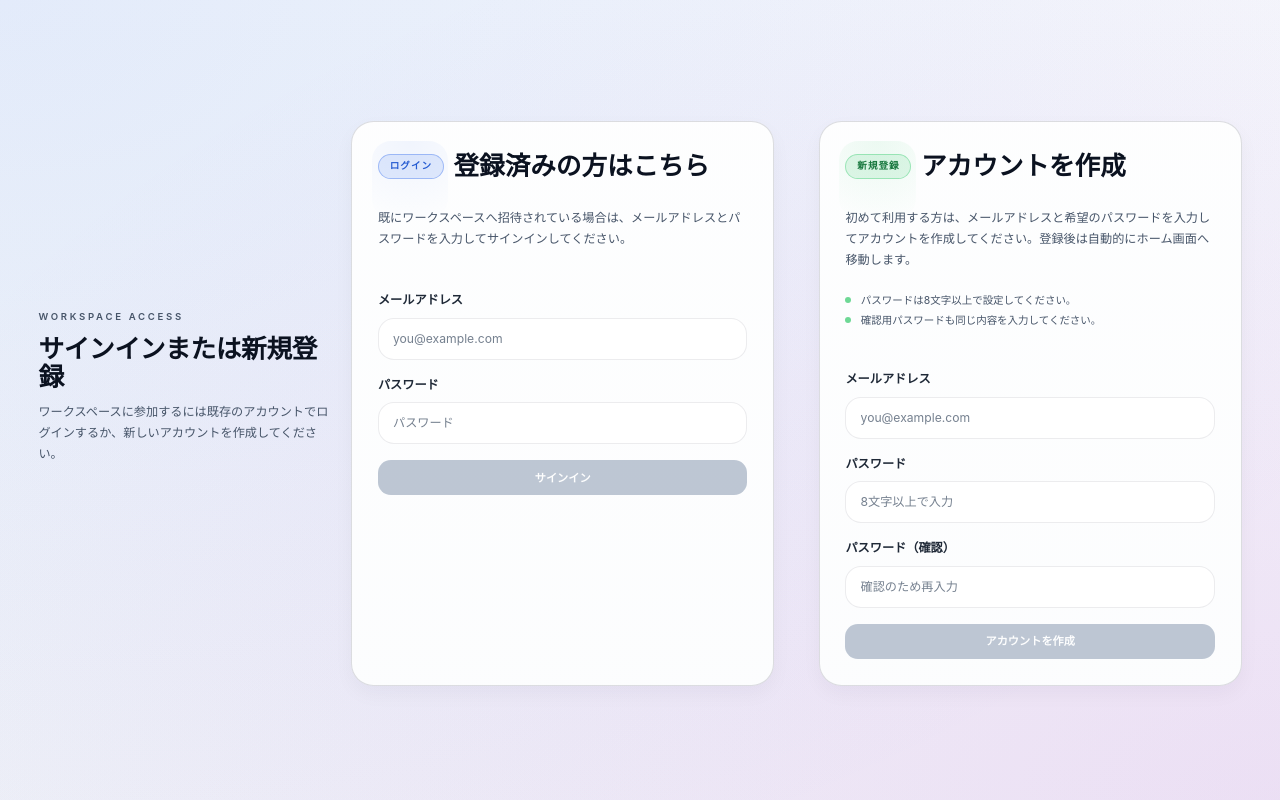
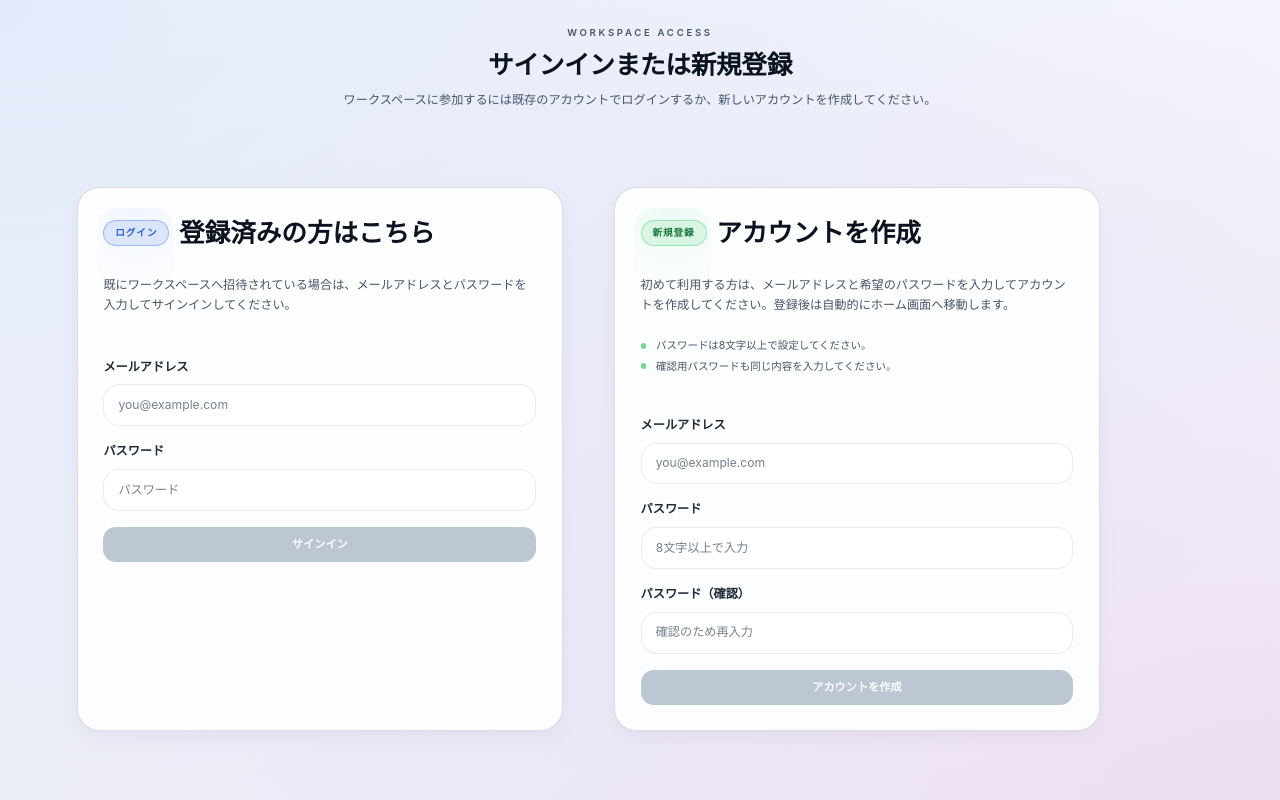
Before and after one commit to ist-h-i/todo-generator, an Angular app in the folder frontend/: page /login in a window 1280 px wide. Built offline with nearby package versions, Linux system fonts and the light colour scheme.

Commit message:
style: widen auth cards

```diff
--- a/frontend/src/styles/pages/_auth.scss
+++ b/frontend/src/styles/pages/_auth.scss
@@ -1,9 +1,12 @@
 .auth-page {
   min-height: 100vh;
   display: flex;
+  flex-direction: column;
   align-items: center;
-  justify-content: center;
-  padding: clamp(3rem, 6vw, 4.5rem) var(--shell-inline-padding, 1.5rem);
+  justify-content: flex-start;
+  gap: clamp(2.5rem, 6vw, 3.5rem);
+  padding: clamp(3rem, 6vw, 4.5rem) var(--shell-inline-padding, 1.5rem)
+    clamp(3rem, 6vw, 5rem);
   background:
     radial-gradient(
       120% 120% at 0% 0%,
@@ -42,19 +45,29 @@
 }
 
 .auth-page__container {
-  width: min(1040px, 100%);
+  width: min(1100px, 100%);
+  display: flex;
+  flex-direction: column;
+  align-items: center;
+  gap: clamp(2rem, 5vw, 3rem);
+  padding-inline: clamp(1.5rem, 4vw, 3rem);
 }
 
 .auth-page__grid {
-  display: grid;
-  gap: clamp(2.5rem, 6vw, 3.5rem);
-  align-items: stretch;
-  justify-items: center;
+  display: flex;
+  flex-direction: column;
+  align-items: center;
+  gap: clamp(2rem, 5vw, 3rem);
+  width: min(80rem, 100%);
+  margin-inline: auto;
 }
 
-@media (min-width: 64rem) {
+@media (min-width: 62rem) {
   .auth-page__grid {
-    grid-template-columns: repeat(2, minmax(0, 1fr));
+    flex-direction: row;
+    justify-content: center;
+    align-items: stretch;
+    gap: clamp(2.5rem, 6vw, 4rem);
   }
 }
 
@@ -62,8 +75,30 @@
   position: relative;
   overflow: hidden;
   backdrop-filter: blur(10px);
-  width: min(36rem, 100%);
-  margin-inline: auto;
+  width: min(44rem, 100%);
+  margin: 0;
+}
+
+@media (min-width: 62rem) {
+  .auth-card {
+    flex: 0 1 clamp(30rem, 42vw, 38rem);
+  }
+}
+
+.auth-page app-page-header .page-header {
+  justify-items: center;
+  text-align: center;
+}
+
+.auth-page app-page-header .page-header__content {
+  justify-items: center;
+  text-align: center;
+}
+
+@media (min-width: 64rem) {
+  .auth-page app-page-header .page-header {
+    grid-template-columns: minmax(0, 1fr);
+  }
 }
 
 .auth-card::after {
```
